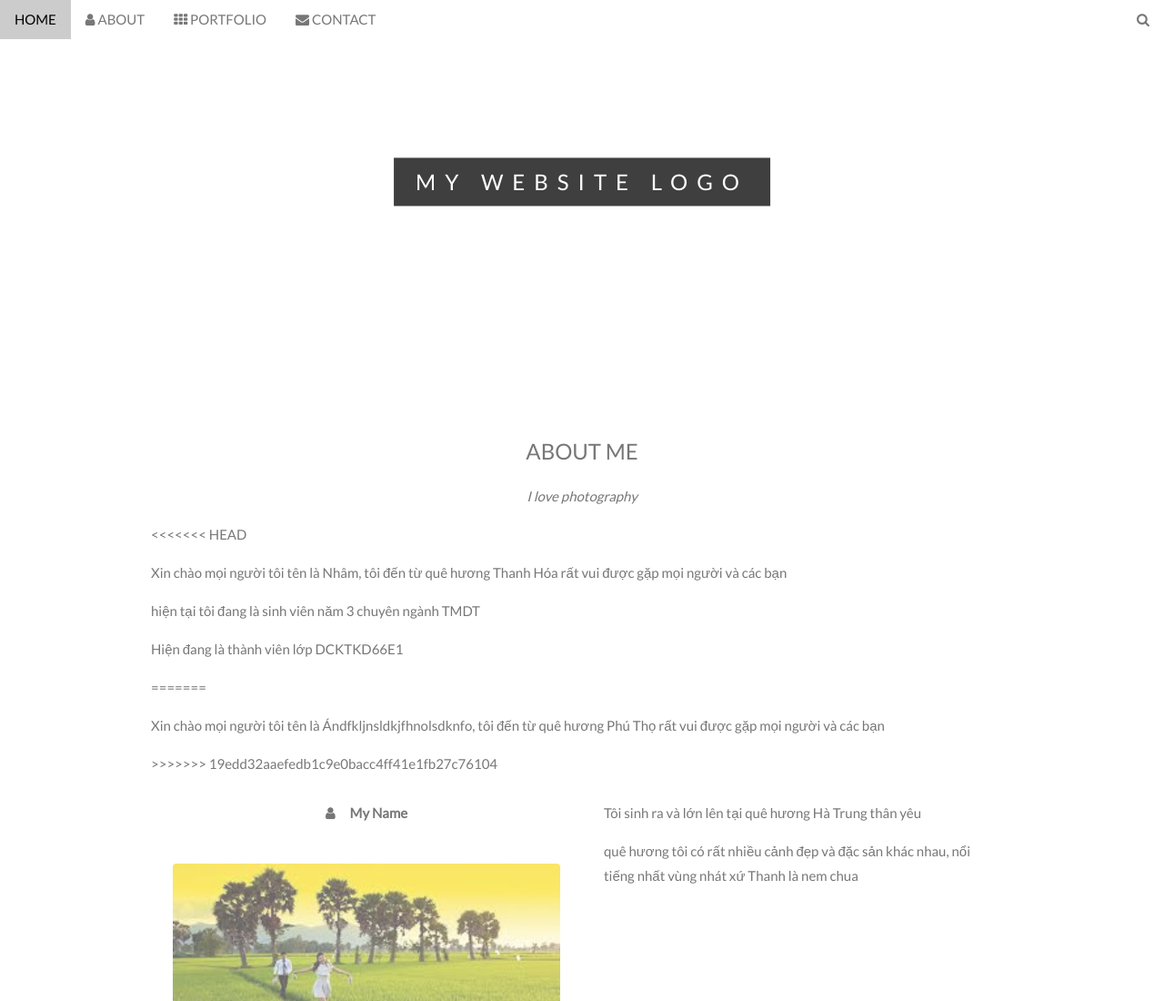
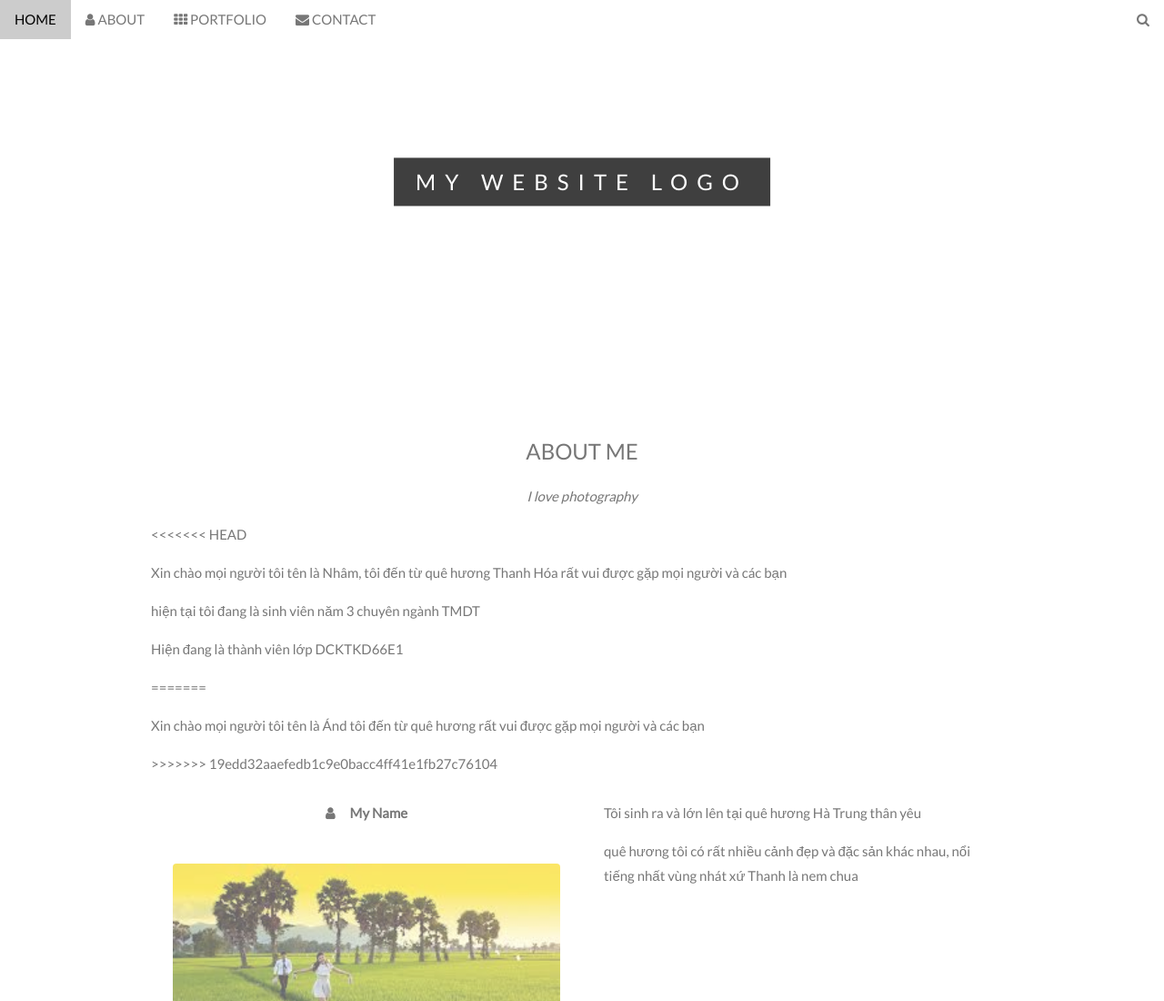
Before and after one commit to lunham12/abc, a plain HTML site: page index.html in a window 1280 px wide. Shown: the top 1100 px of the page at 91% size. Drawn offline with nearby package versions, Linux system fonts and the light colour scheme; files whose address does not match are found by name.

Commit message:
124124124

```diff
--- a/index.html
+++ b/index.html
@@ -96,7 +96,7 @@ body, html {
   <P>hiện tại tôi đang là sinh viên năm 3 chuyên ngành TMDT</P>
   <P>Hiện đang là thành viên lớp DCKTKD66E1</P>
 =======
-  <p>Xin chào mọi người tôi tên là Ándfkljnsldkjfhnolsdknfo, tôi đến từ quê hương Phú Thọ rất vui được gặp mọi người và các bạn</p>
+  <p>Xin chào mọi người tôi tên là Ánd tôi đến từ quê hương rất vui được gặp mọi người và các bạn</p>
 >>>>>>> 19edd32aaefedb1c9e0bacc4ff41e1fb27c76104
   <div class="w3-row">
     <div class="w3-col m6 w3-center w3-padding-large">
```
